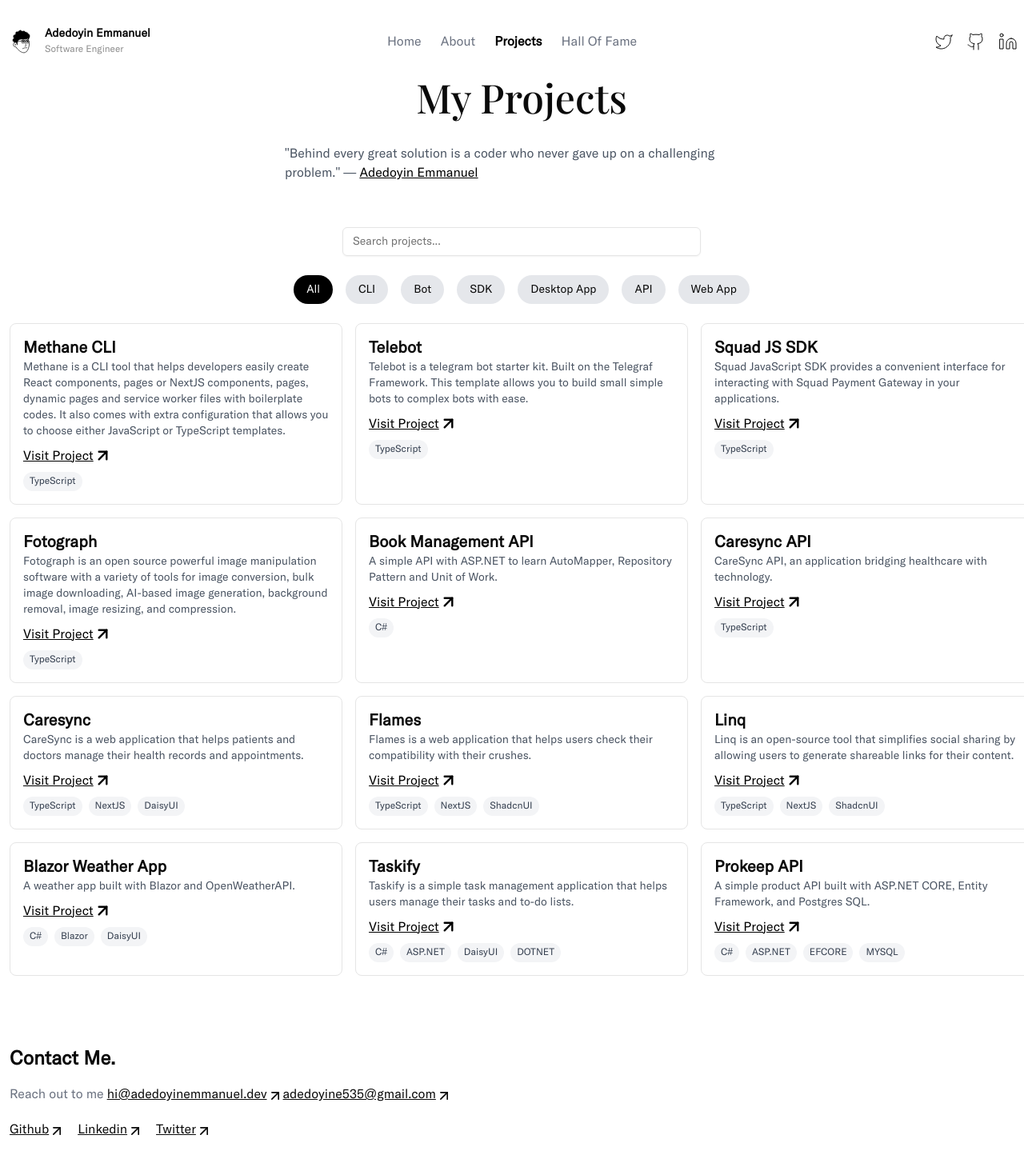
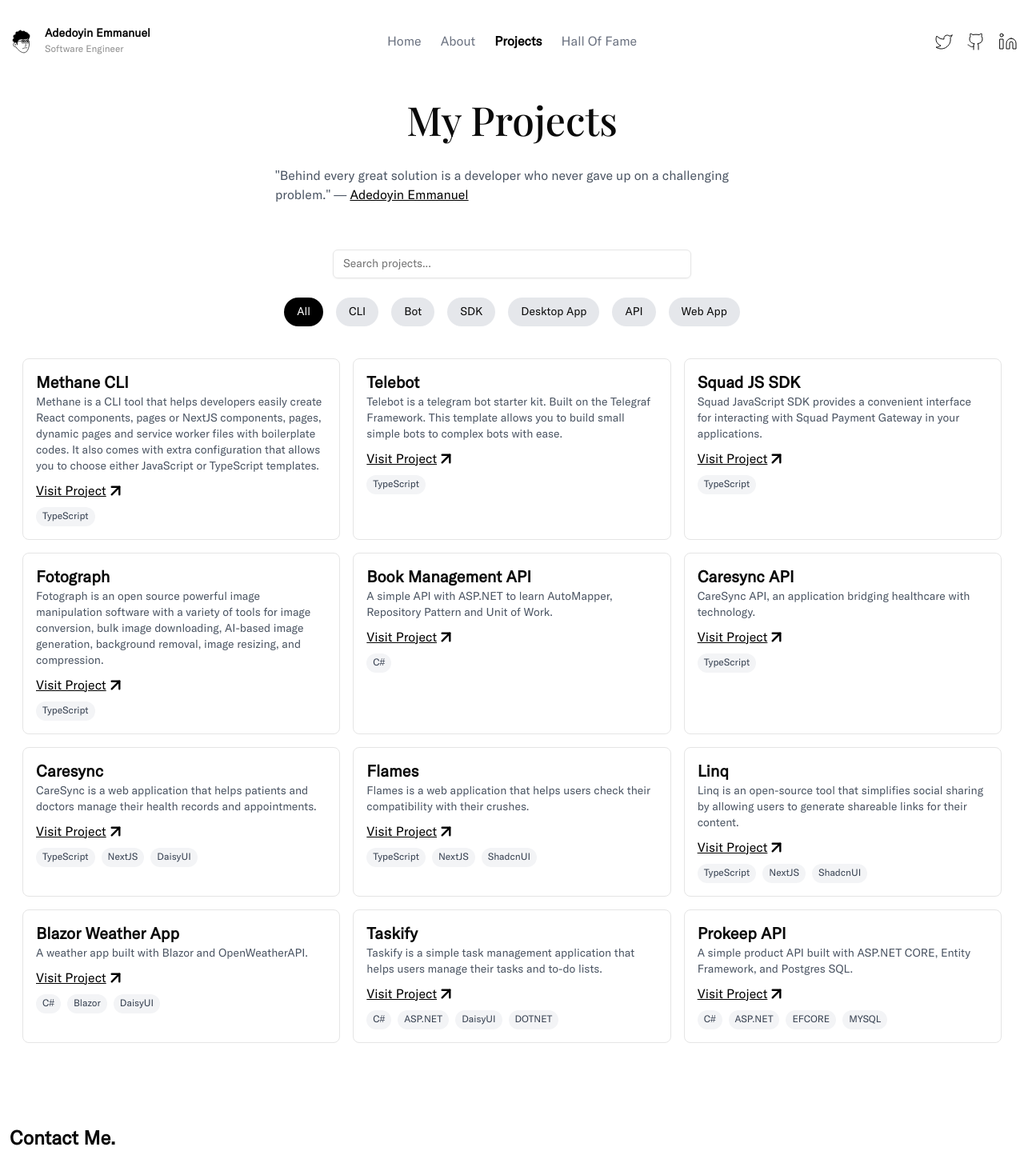
Before and after one commit to Adedoyin-Emmanuel/adedoyinemmanuel.dev, a Next.js app: page /projects in a window 1280 px wide. Shown: the top 1459 px of the page at 80% size. Built offline with nearby package versions, Linux system fonts and the light colour scheme.

Commit message:
fix: removed unecessary spacing

```diff
--- a/app/components/footer/index.tsx
+++ b/app/components/footer/index.tsx
@@ -3,7 +3,7 @@ import { ArrowUpRight } from "lucide-react";
 
 const Footer = () => {
   return (
-    <div className="w-full">
+    <div className="w-full overflow-x-hidden">
       <h1 className="text-2xl font-bold">Contact Me.</h1>
       <p className="flex gap-1 my-4 flex-wrap">
         <span className="text-gray-500">Reach out to me</span>{" "}
--- a/app/layout.tsx
+++ b/app/layout.tsx
@@ -24,11 +24,11 @@ export default function RootLayout({
       <body
         className={cn(
           gtAmericaRegular.className,
-          "md:container md:mx-auto mx-1 overflow-x-hidden"
+          "md:container md:mx-auto overflow-x-hidden"
         )}
       >
         <Navbar />
-        <div className="w-full mx-3">
+        <div className="w-full p-3">
           {children}
 
           <br />
--- a/app/projects/page.tsx
+++ b/app/projects/page.tsx
@@ -140,7 +140,7 @@ const Projects = () => {
 
       <div className="mx-auto flex items-center justify-center md:w-[600px] mb-4">
         <span className="text-gray-600 mx-1 my-10">
-          "Behind every great solution is a coder who never gave up on a
+          "Behind every great solution is a developer who never gave up on a
           challenging problem." —{" "}
           <Link href={"/projects"} className="underline inline text-black">
             Adedoyin Emmanuel
@@ -169,7 +169,7 @@ const Projects = () => {
         ))}
       </div>
 
-      <div className="grid grid-cols-1 md:grid-cols-2 lg:grid-cols-3 gap-4">
+      <div className="grid grid-cols-1 md:grid-cols-2 lg:grid-cols-3 gap-4 w-full mx-auto p-4">
         {filteredProjects.map((project) => (
           <div key={project.name} className="border p-4 rounded-lg">
             <h2 className="text-xl font-bold">{project.name}</h2>
```
